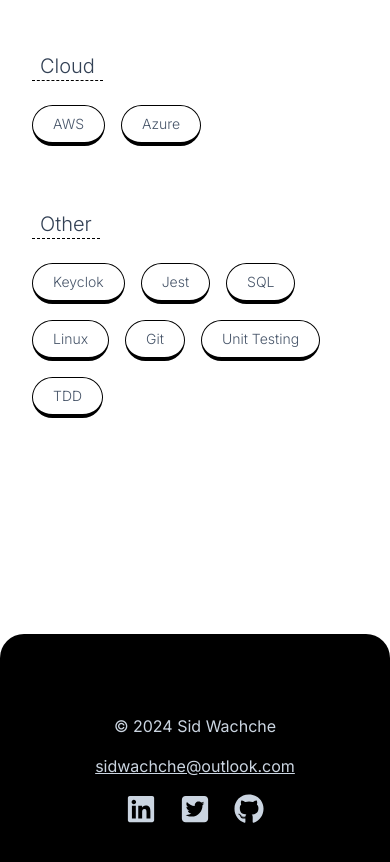
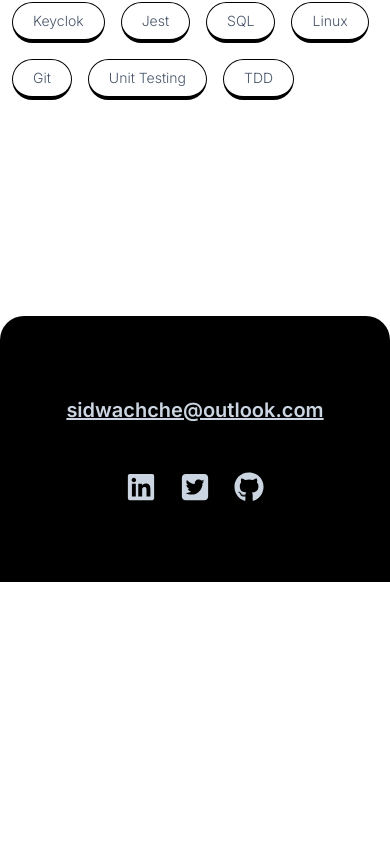
Before and after one commit to sidwachche/portfolio-2024, a Next.js app: page / in a window 390 px wide. Shown: the part 8750-9612 px from the top of the page. After the commit the page ends 9332 px from the top, so only its background shows below. Built offline with nearby package versions, Linux system fonts and the light colour scheme.

Commit message:
ux fixes

```diff
--- a/src/app/layout.tsx
+++ b/src/app/layout.tsx
@@ -22,7 +22,7 @@
     <html lang="en">
       <body className={clsx(inter.className, "text-slate-700 ")}>
         <Header />
-        <section className="lg:pl-20 lg:pr-10 px-8 py-24 w-screen font-light">
+        <section className="lg:pl-20 lg:pr-10 px-3 py-24 w-screen font-light">
           {children}
         </section>
         <Footer />
--- a/src/components/footer.tsx
+++ b/src/components/footer.tsx
@@ -19,10 +19,11 @@
 
 function Footer() {
   return (
-    <footer className="bg-black py-20 px-10 flex md:flex-row flex-col md:items-start items-center justify-center gap-4 text-slate-300 rounded-t-3xl">
-      <p className="">© 2024 Sid Wachche</p>
-      <section className="flex flex-col items-center justify-center grow gap-4">
-        <a href="mailto:sidwachche@outlook.com" className="underline">
+    <footer className="bg-black py-20 px-10 flex flex-col items-center justify-center grow gap-12 text-slate-300 rounded-t-3xl">
+      <a
+        href="mailto:sidwachche@outlook.com"
+        className="underline text-xl font-semibold"
+      >
         sidwachche@outlook.com
       </a>
       <section className="flex gap-6">
@@ -39,7 +40,6 @@
           </Link>
         ))}
       </section>
-      </section>
     </footer>
   );
 }
--- a/src/components/lib/mac-window-wrapper.tsx
+++ b/src/components/lib/mac-window-wrapper.tsx
@@ -33,12 +33,12 @@
         "border border-solid border-gray-300 rounded-lg overflow-hidden"
       )}
     >
-      <div className="bg-white w-full h-8 flex gap-2 items-center px-3 rounded-t-lg border-b border-gray-300">
+      <div className="bg-white w-full md:h-8 h-5 flex gap-2 items-center px-3 rounded-t-lg border-b border-gray-300">
         {colors.map((color, index) => (
           <div
             key={`${tagName}-${index}`}
             style={{ background: color }}
-            className=" size-3 rounded-full"
+            className=" md:size-3 size-2 rounded-full"
           ></div>
         ))}
       </div>
```
Lines whose indentation alone changed are shown as unchanged.
